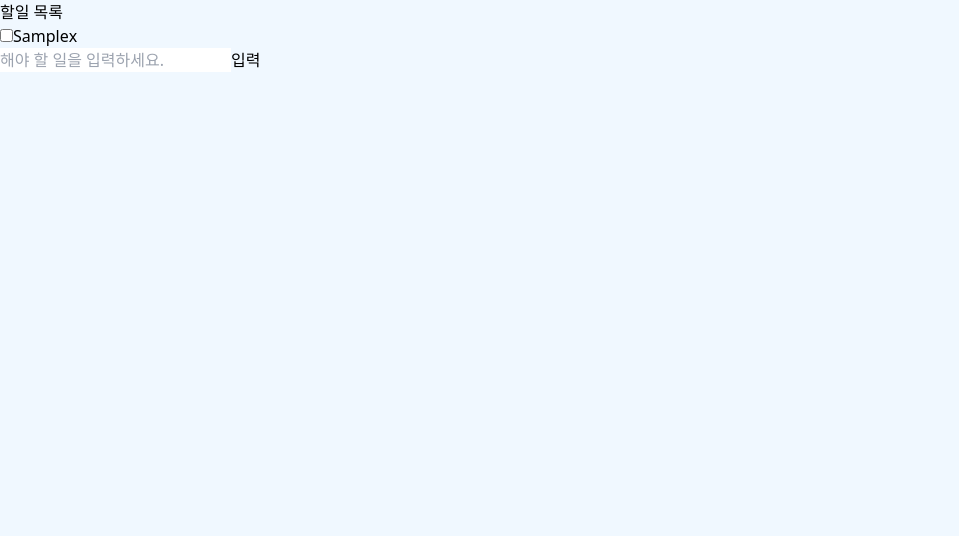
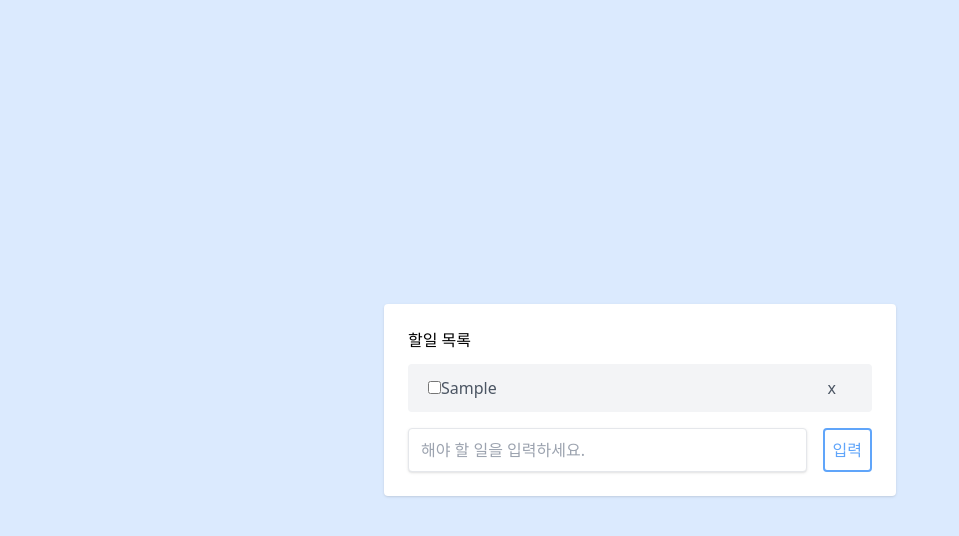
Before and after one commit to lsm7179/react-todo-app, a React (Create React App) app: page / in a window 1280 px wide. Both pictures are taken after typing "Sample" into the empty fields and a click on the input "입력". Shown: the top 536 px of the page, without its empty margins (0-959 px from the left). Built offline with nearby package versions, Linux system fonts and the light colour scheme.

Commit message:
TailWindCss로 Todo 앱 스타일링 해주기

```diff
--- a/src/App.js
+++ b/src/App.js
@@ -24,9 +24,9 @@
     }
 
     return (
-    <div>
-        <div>
-            <div>
+    <div className="flex items-center justify-center w-screen h-screen bg-blue-100">
+        <div className="w-full p-6 m-4 bg-white rounded shadow lg:w-3/4 lg:max-w-lg">
+            <div className="flex justify-between mb-3">
                 <h1>할일 목록</h1>
             </div>
             <List todoData={todoData} setTodoData={setTodoData}/>
--- a/src/components/Form.js
+++ b/src/components/Form.js
@@ -8,14 +8,16 @@
 
     return (
         <div>
-            <form onSubmit={handleSubmit}>
+            <form onSubmit={handleSubmit} className="flex pt-2">
                 <input type="text" name="value"
+                       className="w-full px-3 py-2 mr-4 text-gray-500 border rounded shadow"
                        placeholder="해야 할 일을 입력하세요."
                        value={value}
                        onChange={handleChange}
                 />
                 <input type="submit"
                        value="입력"
+                       className="p-2 text-blue-400 border-2 border-blue-400 rounded hover:text-white hover:bg-blue-200"
                 />
             </form>
         </div>
--- a/src/components/List.js
+++ b/src/components/List.js
@@ -6,8 +6,6 @@
         let newTodoData = todoData.filter((data) => data.id !== id)
         setTodoData(newTodoData);
     }
-
-
 
     const handleCompleteChange = (id) => {
         let newTodoData = todoData.map(data => {
@@ -22,10 +20,17 @@
     return (
         <div>
             {todoData.map((data) => <div key={data.id}>
-                <input type="checkbox" defaultChecked={false}
-                       onChange={() => handleCompleteChange(data.id)}/>
-                {data.title}
-                <button onClick={() => handleClick(data.id)}>x</button>
+                <div
+                    className="flex items-center justify-between w-full px-5 py-1 my-2 text-gray-600 bg-gray-100 boarder rounded">
+                    <div className="items-center">
+                        <input type="checkbox" defaultChecked={false}
+                               onChange={() => handleCompleteChange(data.id)}/>
+                        <span className={data.completed ? "line-through" : undefined}>{data.title}</span>
+                    </div>
+                    <div className="items-center">
+                        <button className="px-4 py-2 float-right" onClick={() => handleClick(data.id)}>x</button>
+                    </div>
+                </div>
             </div>)
             }
         </div>
```
